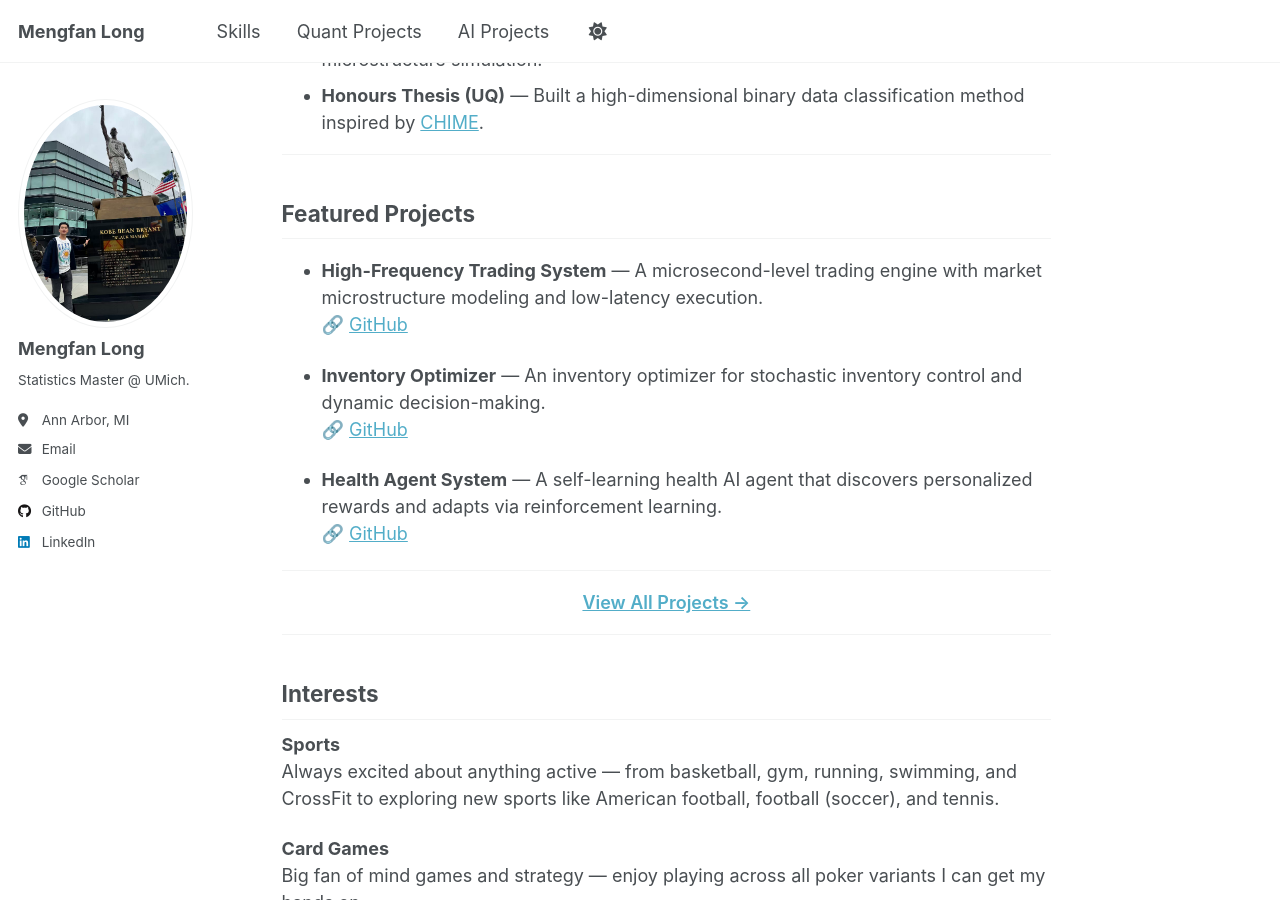
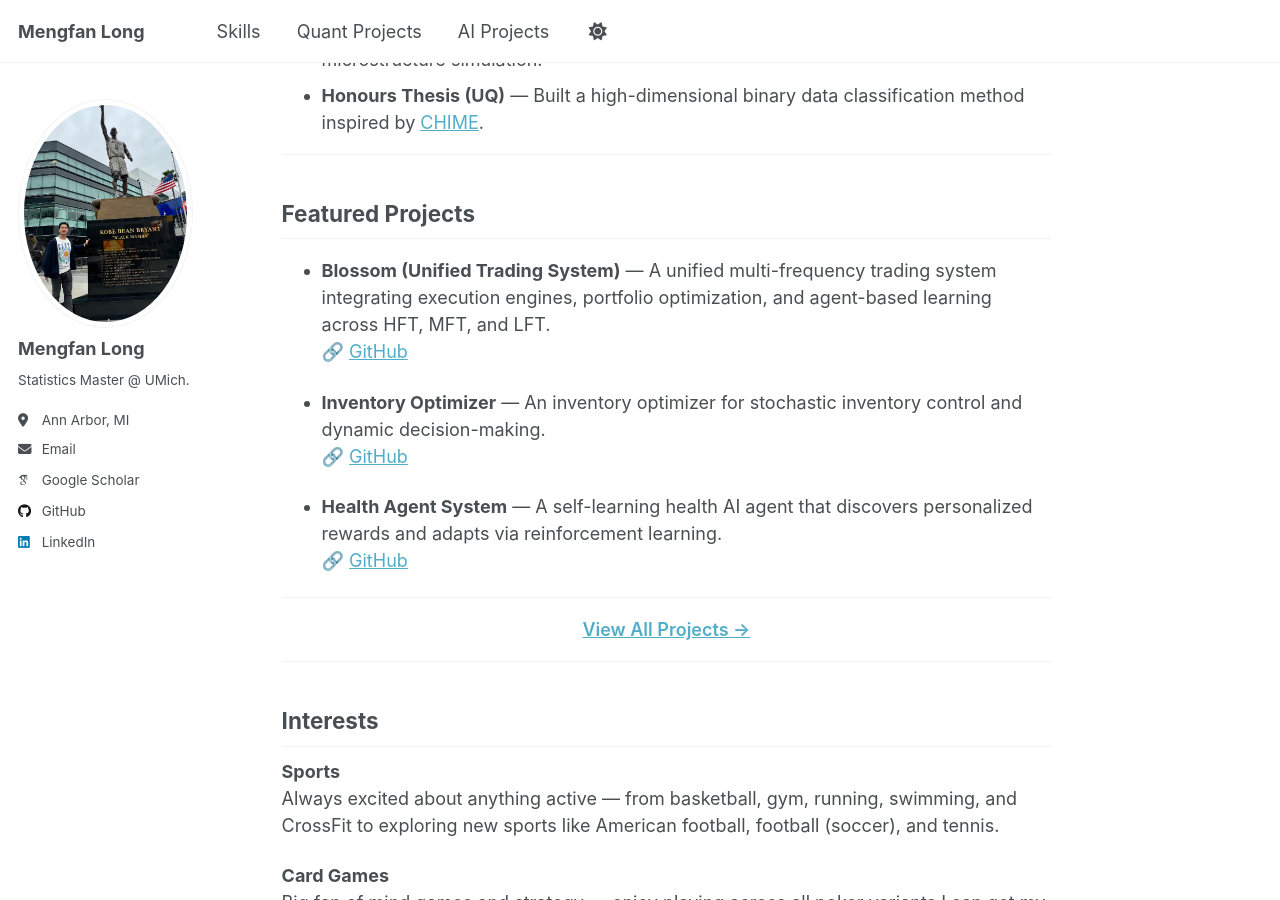
Before and after one commit to kevinlmf/kevinlmf.github.io, a Jekyll site: the page built from index.md, in a window 1280 px wide and 900 px high, scrolled down 916 px. Built offline with Jekyll 4.4.1, drawn with Linux system fonts in a browser that asks for light colours; some web fonts are replaced; a script that is not in the unit is left out.

Commit message:
Update index.md

```diff
--- a/index.md
+++ b/index.md
@@ -50,8 +50,8 @@ High-Dimensional Statistical Learning · Reinforcement Learning · Multi-Agent S
 ---
 ## Featured Projects
 
-- **High-Frequency Trading System** — A microsecond-level trading engine with market microstructure modeling and low-latency execution.
-🔗 <a href="https://github.com/kevinlmf/HFT_Trading_System" target="_blank">GitHub</a>
+- **Blossom (Unified Trading System)** — A unified multi-frequency trading system integrating execution engines, portfolio optimization, and agent-based learning across HFT, MFT, and LFT.
+🔗 <a href="https://github.com/kevinlmf/Blossom" target="_blank">GitHub</a>
 
 - **Inventory Optimizer** — An inventory optimizer for stochastic inventory control and dynamic decision-making.
 🔗 <a href="https://github.com/kevinlmf/Inventory_Optimizer_System" target="_blank">GitHub</a>
```
